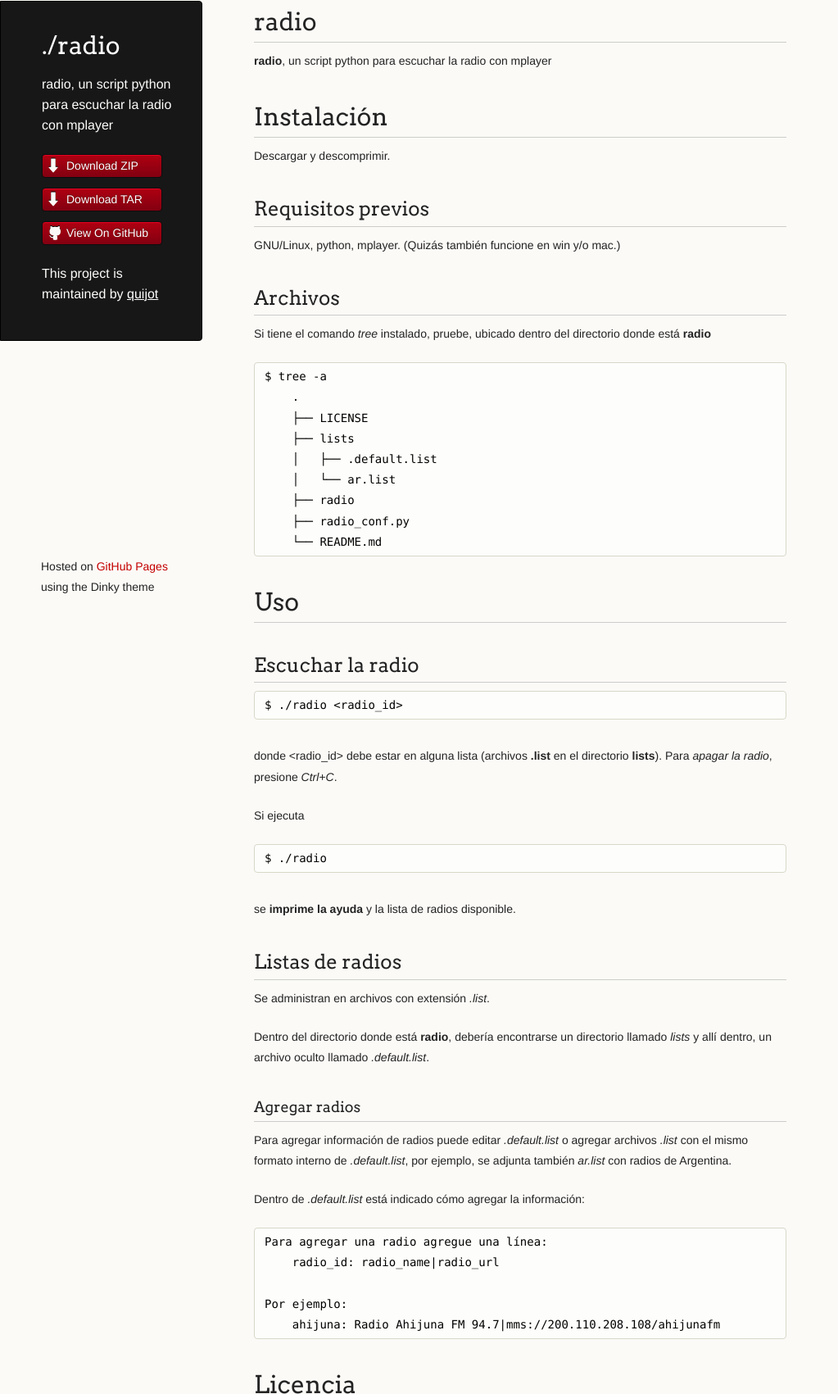
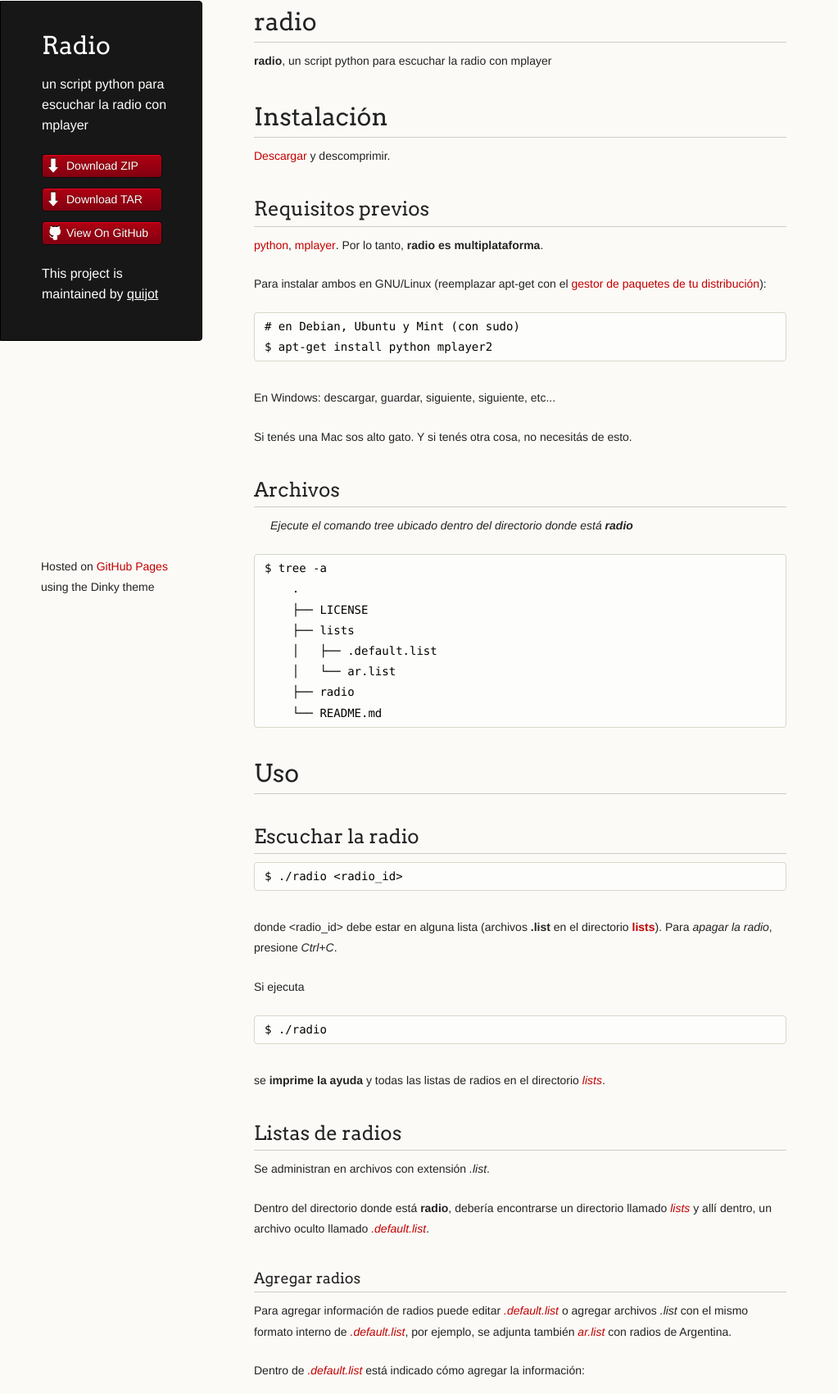
Before and after one commit to quijot/radio, a plain HTML site: page index.html in a window 1280 px wide. Shown: the part 39-1740 px from the top of the page at 82% size, without its empty margins (0-1023 px from the left). Drawn offline with Linux system fonts and the light colour scheme.

```diff
--- a/index.html
+++ b/index.html
@@ -3,7 +3,7 @@
   <head>
     <meta charset="utf-8">
     <meta http-equiv="X-UA-Compatible" content="chrome=1">
-    <title>radio by quijot</title>
+    <title>Radio by quijot</title>
 
     <link rel="stylesheet" href="stylesheets/styles.css">
     <link rel="stylesheet" href="stylesheets/pygment_trac.css">
@@ -16,8 +16,8 @@
   <body>
     <div class="wrapper">
       <header>
-        <h1 class="header">./radio</h1>
-        <p class="header">radio, un script python para escuchar la radio con mplayer</p>
+        <h1 class="header">Radio</h1>
+        <p class="header">un script python para escuchar la radio con mplayer</p>
 
         <ul>
           <li class="download"><a class="buttons" href="https://github.com/quijot/radio/zipball/master">Download ZIP</a></li>
@@ -36,16 +36,27 @@
 
 <h1>Instalación</h1>
 
-<p>Descargar y descomprimir.</p>
+<p><a href="https://github.com/quijot/radio/zipball/master">Descargar</a> y descomprimir.</p>
 
 <h2>Requisitos previos</h2>
 
-<p>GNU/Linux, python, mplayer. (Quizás también funcione en win y/o mac.)</p>
+<p><a href="http://www.python.org/">python</a>, <a href="http://www.mplayer2.org/">mplayer</a>. Por lo tanto, <strong>radio es multiplataforma</strong>.</p>
+
+<p>Para instalar ambos en GNU/Linux (reemplazar apt-get con el <a href="https://es.wikipedia.org/wiki/Categor%C3%ADa:Gestores_de_paquetes_Linux">gestor de paquetes de tu distribución</a>):</p>
+
+<pre><code># en Debian, Ubuntu y Mint (con sudo)
+$ apt-get install python mplayer2
+</code></pre>
+
+<p>En Windows: descargar, guardar, siguiente, siguiente, etc...</p>
+
+<p>Si tenés una Mac sos alto gato. Y si tenés otra cosa, no necesitás de esto.</p>
 
 <h2>Archivos</h2>
 
-<p>Si tiene el comando <em>tree</em> instalado, pruebe, ubicado dentro del directorio
- donde está <strong>radio</strong></p>
+<blockquote>
+<p>Ejecute el comando <em>tree</em> ubicado dentro del directorio donde está <strong>radio</strong></p>
+</blockquote>
 
 <pre><code>$ tree -a
     .
@@ -54,7 +65,6 @@
     │   ├── .default.list
     │   └── ar.list
     ├── radio
-    ├── radio_conf.py
     └── README.md
 </code></pre>
 
@@ -66,29 +76,29 @@
 </code></pre>
 
 <p>donde &lt;radio_id&gt; debe estar en alguna lista (archivos <strong>.list</strong> en el
- directorio <strong>lists</strong>). Para <em>apagar la radio</em>, presione <em>Ctrl+C</em>.</p>
+ directorio <a href="https://github.com/quijot/radio/tree/master/lists" title="Directorio de listas de radios."><strong>lists</strong></a>). Para <em>apagar la radio</em>, presione <em>Ctrl+C</em>.</p>
 
 <p>Si ejecuta</p>
 
 <pre><code>$ ./radio
 </code></pre>
 
-<p>se <strong>imprime la ayuda</strong> y la lista de radios disponible.</p>
+<p>se <strong>imprime la ayuda</strong> y todas las listas de radios en el directorio <a href="https://github.com/quijot/radio/tree/master/lists" title="Directorio de listas de radios."><em>lists</em></a>.</p>
 
 <h2>Listas de radios</h2>
 
 <p>Se administran en archivos con extensión <em>.list</em>.</p>
 
 <p>Dentro del directorio donde está <strong>radio</strong>, debería encontrarse un directorio
- llamado <em>lists</em> y allí dentro, un archivo oculto llamado <em>.default.list</em>.</p>
+ llamado <a href="https://github.com/quijot/radio/tree/master/lists" title="Directorio de listas de radios."><em>lists</em></a> y allí dentro, un archivo oculto llamado <a href="https://raw.github.com/quijot/radio/master/lists/.default.list" title="Lista de radios por defecto."><em>.default.list</em></a>.</p>
 
 <h3>Agregar radios</h3>
 
-<p>Para agregar información de radios puede editar <em>.default.list</em> o agregar
- archivos <em>.list</em> con el mismo formato interno de <em>.default.list</em>, por ejemplo,
- se adjunta también <em>ar.list</em> con radios de Argentina.</p>
+<p>Para agregar información de radios puede editar <a href="https://raw.github.com/quijot/radio/master/lists/.default.list" title="Lista de radios por defecto."><em>.default.list</em></a> o agregar
+ archivos <em>.list</em> con el mismo formato interno de <a href="https://raw.github.com/quijot/radio/master/lists/.default.list" title="Lista de radios por defecto."><em>.default.list</em></a>, por ejemplo,
+ se adjunta también <a href="https://raw.github.com/quijot/radio/master/lists/ar.list" title="Lista de radios de Argentina."><em>ar.list</em></a> con radios de Argentina.</p>
 
-<p>Dentro de <em>.default.list</em> está indicado cómo agregar la información:</p>
+<p>Dentro de <a href="https://raw.github.com/quijot/radio/master/lists/.default.list" title="Lista de radios por defecto."><em>.default.list</em></a> está indicado cómo agregar la información:</p>
 
 <pre><code>Para agregar una radio agregue una línea:
     radio_id: radio_name|radio_url
@@ -101,7 +111,7 @@ Por ejemplo:
 
 <p><strong>radio</strong> se encuentra bajo los términos de la Beer-ware License (Revision 42).
 Para mayor información leer
- <a href="https://raw.github.com/quijot/radio/master/LICENSE">LICENSE</a>.</p>
+<a href="https://raw.github.com/quijot/radio/master/LICENSE">LICENSE</a>.</p>
       </section>
       <footer>
         <p><small>Hosted on <a href="https://pages.github.com">GitHub Pages</a> using the Dinky theme</small></p>
```
Also changed, not shown: params.json (+1 -1 lines).
